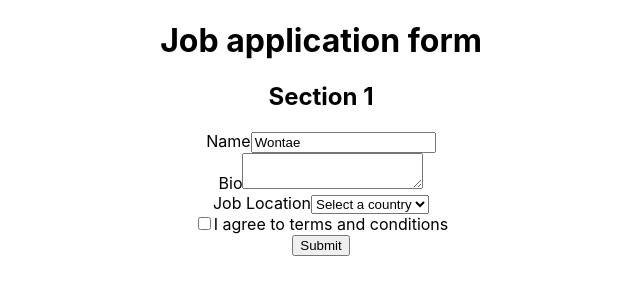
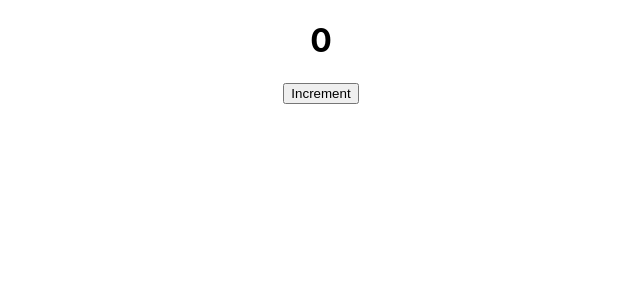
Before and after one commit to wontae-gramin9/React-testing-library, a React (Create React App) app: page / in a window 1280 px wide. Shown: the top 300 px of the page, without its empty margins (319-959 px from the left). Built offline with nearby package versions, Linux system fonts and the light colour scheme.

Commit message:
[ClickEvent] user click, 웬만하면 click convenience API 쓰자

```diff
--- a/src/App.tsx
+++ b/src/App.tsx
@@ -1,10 +1,10 @@
 import './App.css';
-import Application from './components/application/Application';
+import Counter from './components/couter/Counter';
 
 function App() {
   return (
     <div className="App">
-      <Application/>
+      <Counter/>
     </div>
   );
 }
--- /dev/null
+++ b/src/components/couter/Counter.tsx
@@ -0,0 +1,11 @@
+import { useState } from "react"
+
+export default function Counter() {
+  const [count, setCount] = useState(0)
+  return (
+    <div>
+      <h1>{count}</h1>
+      <button onClick={() => setCount(count+1)}>Increment</button>
+    </div>
+  )
+}
```
Also changed, not shown: 2 other files (tests, documents, lock files or other folders).
